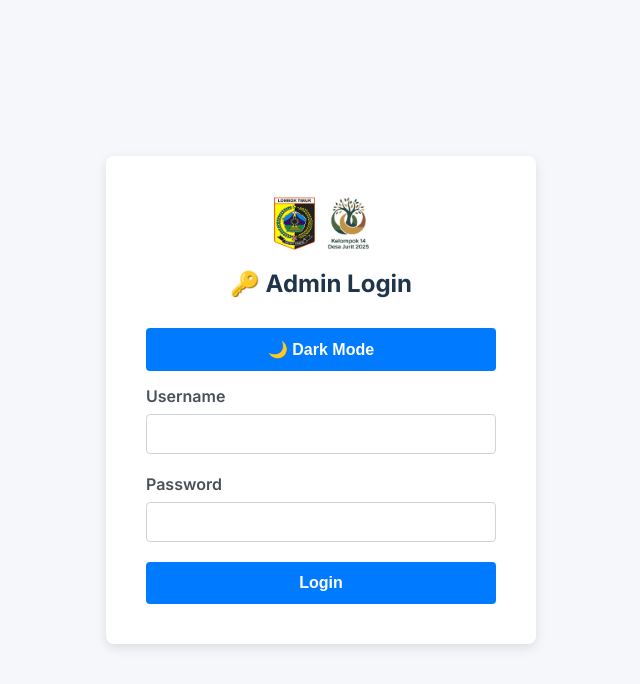
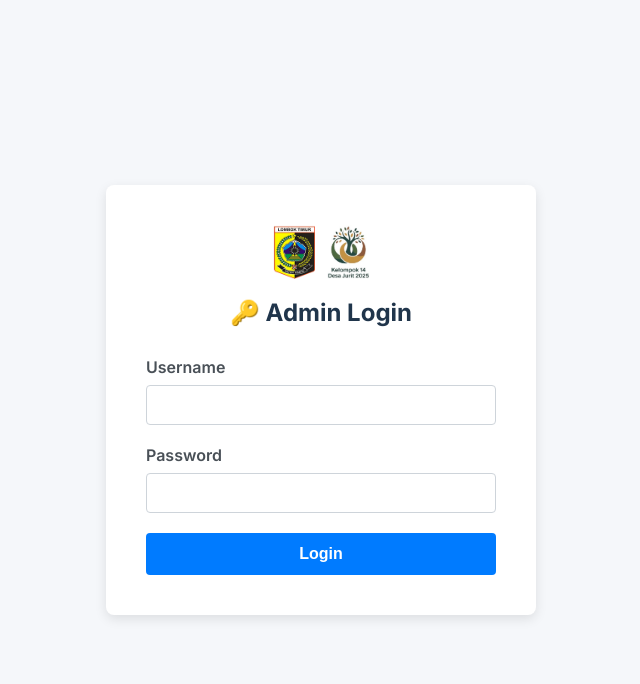
Before and after one commit to ryotwell/absensi-rfid, a PHP site: page /absensi_rfid/login.php in a window 1280 px wide. Shown: the top 684 px of the page, without its empty margins (319-959 px from the left). Run offline with PHP 8.4, Linux system fonts and the light colour scheme.

Commit message:
- remove darkmode

```diff
--- a/dashboard.php
+++ b/dashboard.php
@@ -490,11 +490,6 @@ $conn->close();
 </head>
 
 <body>
-    <button class="dark-toggle-btn" id="toggleDark" type="button" aria-label="Toggle dark mode">
-        <i class="bi bi-moon"></i>
-        <span id="toggle-label">Dark Mode</span>
-    </button>
-
     <div class="sidebar" style="width: 230px; background: #2c3e50; min-height: 100vh; padding: 15px 0;">
         <div style="display: flex; justify-content: center; align-items: center; margin-top: 5px;">
             <img src="./asset/pemda.png" alt="Pemda Lotim" width="35px" style="padding: 0 5px;">
--- a/login.php
+++ b/login.php
@@ -213,10 +213,6 @@ if ($_SERVER["REQUEST_METHOD"] == "POST") {
             <div class="error-message"><?php echo $error_message; ?></div>
         <?php endif; ?>
         <form action="<?php echo htmlspecialchars($_SERVER["PHP_SELF"]); ?>" method="POST">
-            <button id="toggleDark" style="margin-bottom: 15px;" title="Toggle dark mode" type="button">
-                <span id="darkmode-icon" class="icon">🌙</span>
-                <span id="toggle-label">Dark Mode</span>
-            </button>
             <div class="form-group">
                 <label for="username">Username</label>
                 <input type="text" id="username" name="username" required>
@@ -229,56 +225,5 @@ if ($_SERVER["REQUEST_METHOD"] == "POST") {
         </form>
     </div>
 
-    <script>
-        // DARK MODE TOGGLE LOGIC FOR LOGIN PAGE
-        (function () {
-            const preferDark = window.matchMedia("(prefers-color-scheme: dark)").matches;
-            let isDark = false;
-
-            // Set initial mode
-            if (localStorage.getItem('darkmode') === '1') {
-                document.body.classList.add('darkmode');
-                isDark = true;
-            } else if (localStorage.getItem('darkmode') === '0') {
-                document.body.classList.remove('darkmode');
-                isDark = false;
-            } else if (preferDark) {
-                document.body.classList.add('darkmode');
-                isDark = true;
-            }
-
-            function updateBtn(dark) {
-                let icon = document.getElementById("darkmode-icon");
-                let label = document.getElementById("toggle-label");
-                if (dark) {
-                    icon.textContent = "☀️";
-                    label.textContent = "Light Mode";
-                } else {
-                    icon.textContent = "🌙";
-                    label.textContent = "Dark Mode";
-                }
-            }
-            updateBtn(document.body.classList.contains('darkmode'));
-
-            document.getElementById('toggleDark').addEventListener('click', function () {
-                const isCurrentlyDark = document.body.classList.contains('darkmode');
-                if (isCurrentlyDark) {
-                    document.body.classList.remove('darkmode');
-                    localStorage.setItem('darkmode', '0');
-                } else {
-                    document.body.classList.add('darkmode');
-                    localStorage.setItem('darkmode', '1');
-                }
-                updateBtn(document.body.classList.contains('darkmode'));
-            });
-
-            // If class is changed by external means, update button
-            const observer = new MutationObserver(function () {
-                updateBtn(document.body.classList.contains('darkmode'));
-            });
-            observer.observe(document.body, { attributes: true, attributeFilter: ['class'] });
-        })();
-    </script>
-
 </body>
 </html>
```
